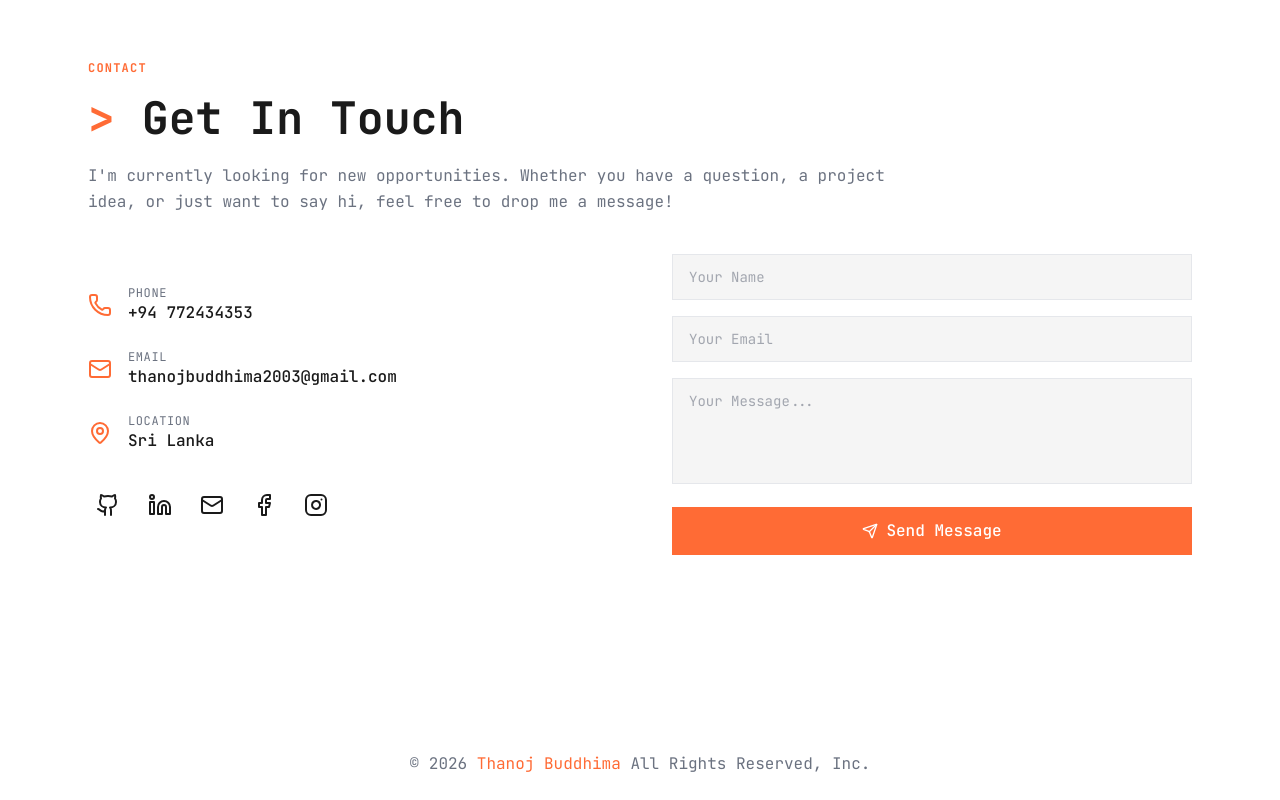
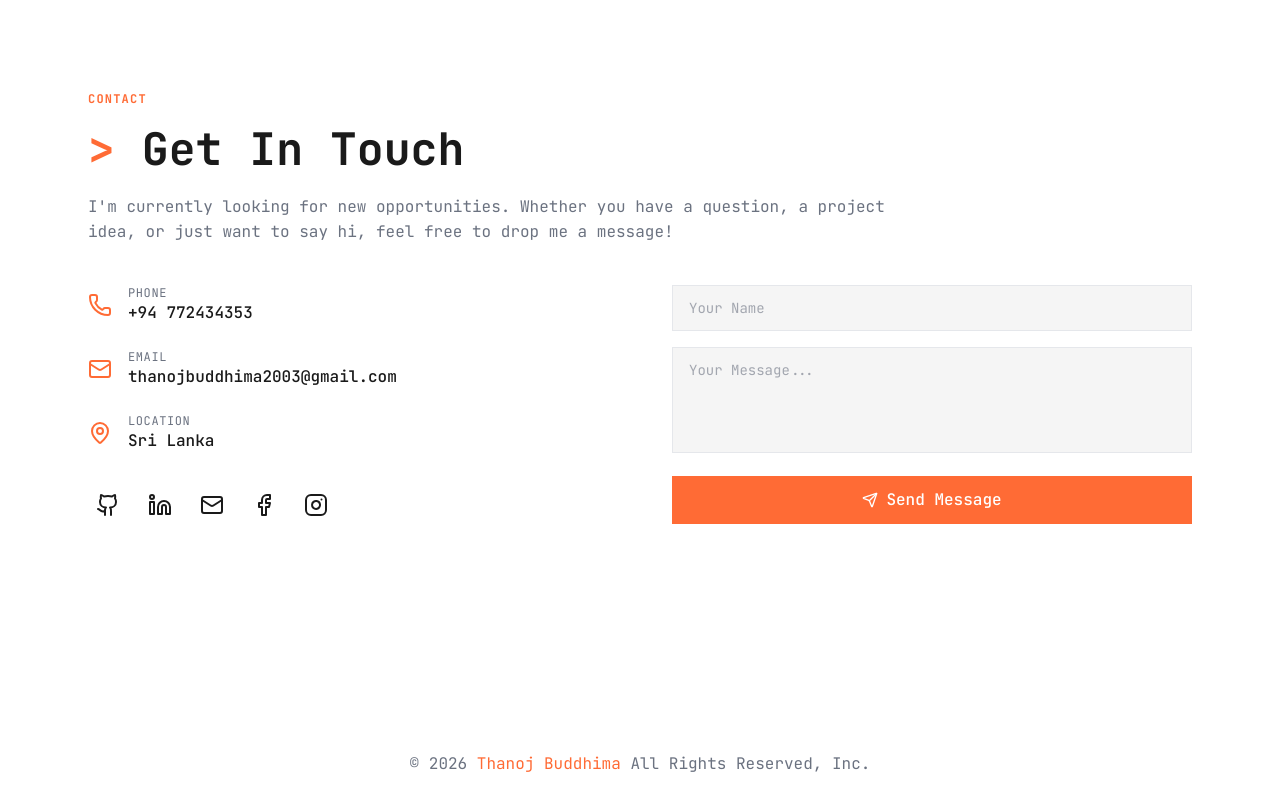
Before and after one commit to ThanojBuddhima/ThanojBuddhima.github.io, a React (Vite) app: page / in a window 1280 px wide. Shown: the part 7344-8144 px from the top of the page. Built offline with nearby package versions, Linux system fonts and the light colour scheme.

Commit message:
Remove email field from contact form

```diff
--- a/src/components/Contact.tsx
+++ b/src/components/Contact.tsx
@@ -5,15 +5,14 @@ import { Mail, Phone, MapPin, Github, Linkedin, Send, Facebook, Instagram } from
 export function Contact() {
   const [formData, setFormData] = useState({
     name: '',
-    email: '',
     message: ''
   });
 
   const handleSubmit = (e: React.FormEvent) => {
     e.preventDefault();
-    const mailtoUrl = `mailto:thanojbuddhima2003@gmail.com?subject=Contact from ${formData.name}&body=From: ${formData.email}%0D%0A%0D%0A${formData.message}`;
+    const mailtoUrl = `mailto:thanojbuddhima2003@gmail.com?subject=Contact from ${formData.name}&body=${formData.message}`;
     window.location.href = mailtoUrl;
-    setFormData({ name: '', email: '', message: '' });
+    setFormData({ name: '', message: '' });
   };
 
   const handleChange = (e: React.ChangeEvent<HTMLInputElement | HTMLTextAreaElement>) => {
@@ -135,18 +134,7 @@ export function Contact() {
                   />
                 </div>
 
-                <div>
-                  <input
-                    type="email"
-                    id="email"
-                    name="email"
-                    value={formData.email}
-                    onChange={handleChange}
-                    placeholder="Your Email"
-                    required
-                    className="w-full px-4 py-3 bg-secondary border border-border rounded-none focus:outline-none focus:ring-1 focus:ring-[#FF6B35] text-foreground transition-all placeholder:text-muted-foreground/60 text-sm"
-                  />
-                </div>
+
 
                 <div>
                   <textarea
```
